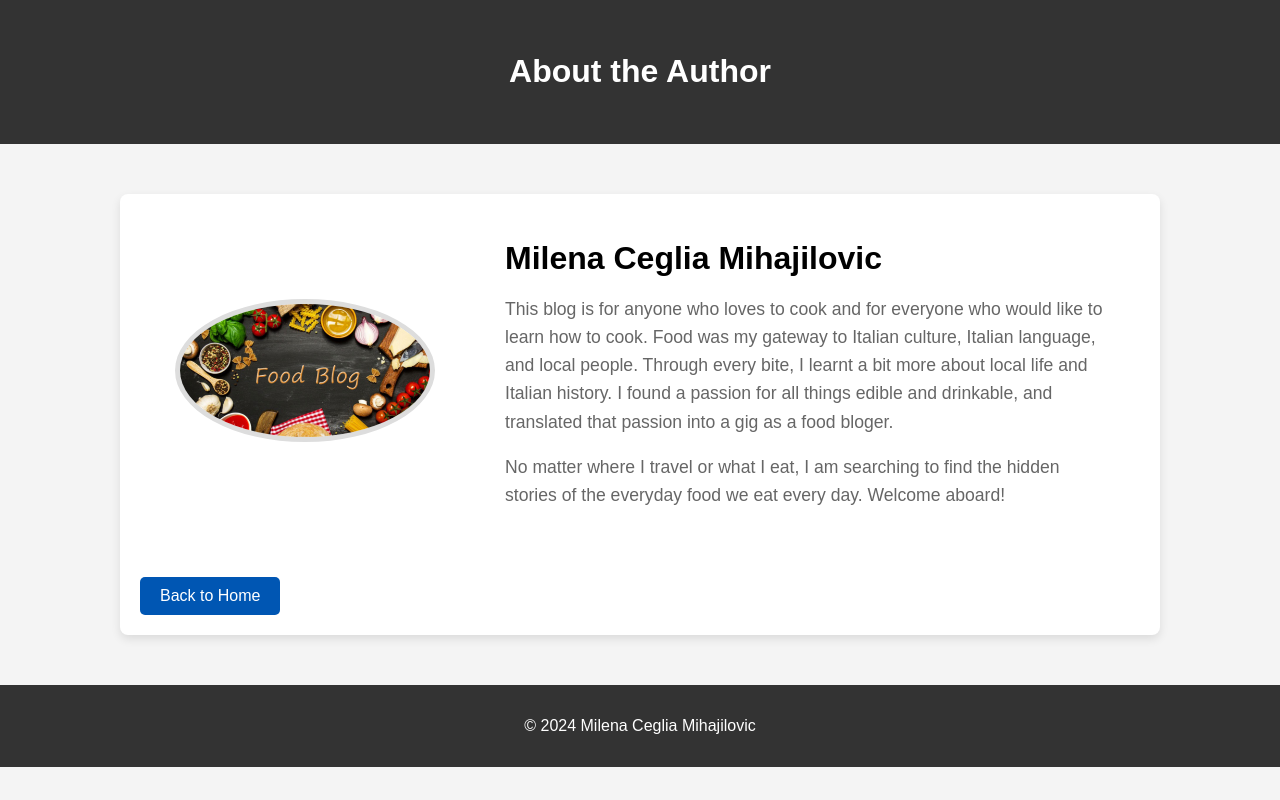
After one commit to EmaMiha/Foodomania, a Django app: page /about/ in a window 1280 px wide. The commit adds this page. Run offline with Django 4.2, Linux system fonts and the light colour scheme.

Commit message:
Add about page

```diff
--- /dev/null
+++ b/foodie_app/templates/about.html
@@ -0,0 +1,118 @@
+<!DOCTYPE html>
+<html lang="en">
+
+<head>
+    <meta charset="UTF-8">
+    <meta name="viewport" content="width=device-width, initial-scale=1.0">
+    <title>About the Author</title>
+    {% load static %}
+    <style>
+        body,
+        html {
+            margin: 0;
+            padding: 0;
+            font-family: 'Arial', sans-serif;
+            background-color: #f4f4f4;
+        }
+
+        header {
+            background-color: #333;
+            color: white;
+            text-align: center;
+            padding: 2rem 0;
+        }
+
+        .about-container {
+            max-width: 1000px;
+            margin: 50px auto;
+            padding: 20px;
+            background-color: white;
+            box-shadow: 0 4px 10px rgba(0, 0, 0, 0.1);
+            border-radius: 8px;
+        }
+
+        .author-info {
+            display: flex;
+            align-items: center;
+            justify-content: space-around;
+            margin-bottom: 30px;
+        }
+
+        .author-img {
+            width: 250px;
+            height: auto;
+            border-radius: 50%;
+            border: 5px solid #ddd;
+        }
+
+        .author-text {
+            max-width: 600px;
+        }
+
+        .author-text h2 {
+            font-size: 2rem;
+            margin-bottom: 10px;
+        }
+
+        .author-text p {
+            font-size: 1.1rem;
+            line-height: 1.6;
+            color: #666;
+        }
+
+        .btn-back {
+            display: inline-block;
+            margin-top: 20px;
+            text-decoration: none;
+            background-color: #0056b3;
+            color: white;
+            padding: 10px 20px;
+            border-radius: 5px;
+        }
+
+        .btn-back:hover {
+            background-color: #003d82;
+        }
+
+        footer {
+            text-align: center;
+            padding: 1rem 0;
+            background-color: #333;
+            color: white;
+        }
+    </style>
+</head>
+
+<body>
+
+    <header>
+        <div class="header-content">
+            <h1>About the Author</h1>
+        </div>
+    </header>
+
+    <main class="about-container">
+        <section class="author-info">
+            <img src='/media/recipes/images/food-blog.png' alt="Milena Ceglia Mihajilovic" class="author-img">
+            <div class="author-text">
+                <h2>Milena Ceglia Mihajilovic</h2>
+                <p>This blog is for anyone who loves to cook and for everyone who would like to learn how to cook.
+
+                    Food was my gateway to Italian culture, Italian language, and local people. Through every bite,
+                    I learnt a bit more about local life and Italian history. I found a passion for all things
+                    edible and drinkable, and translated that passion into a gig as a food bloger.</p>
+
+                <p>No matter where I travel or what I eat, I am searching to find the hidden stories of the everyday food
+                    we eat every day. Welcome aboard!</p>
+            </div>
+        </section>
+        <a href="{% url 'home' %}" class="btn-back">Back to Home</a>
+    </main>
+
+    <footer>
+        <p>&copy; 2024 Milena Ceglia Mihajilovic</p>
+    </footer>
+
+</body>
+
+</html>
--- a/foodie_app/templates/home.html
+++ b/foodie_app/templates/home.html
@@ -284,7 +284,7 @@
 
     <footer>
 
-        <p>&copy;2024 Milena Ceglia Mihajilovic</p>
+        <p>&copy;2024 <a  href="{% url 'about' %}" target="_blank">Milena Ceglia Mihajilovic</a></p>
         <p class="networks"><i class="fa-brands fa-square-facebook fa-beat-fade"></i> <i
                 class="fa-brands fa-square-instagram"></i> <i class="fa-brands fa-linkedin"></i></p>
 
--- a/foodie_app/urls.py
+++ b/foodie_app/urls.py
@@ -48,6 +48,7 @@ urlpatterns = [
     path('like-recipe/<int:recipe_id>/', views.like_recipe,
          name="like_recipe"),
     path('recipe/<int:recipe_id>/', views.recipe_detail, name='recipe_detail'),
+    path('about/', views.about, name='about'),
 ]
 
 # urlpatterns += static(settings.MEDIA_URL, document_root=settings.MEDIA_ROOT)
--- a/foodie_app/views.py
+++ b/foodie_app/views.py
@@ -236,3 +236,5 @@ def recipe_detail(request, recipe_id):
                       'recipe': recipe,
                       'ingredients': ingredients_list,
                       'instructions': instructions_list})
+def about(request):
+    return render(request, 'about.html')
```
